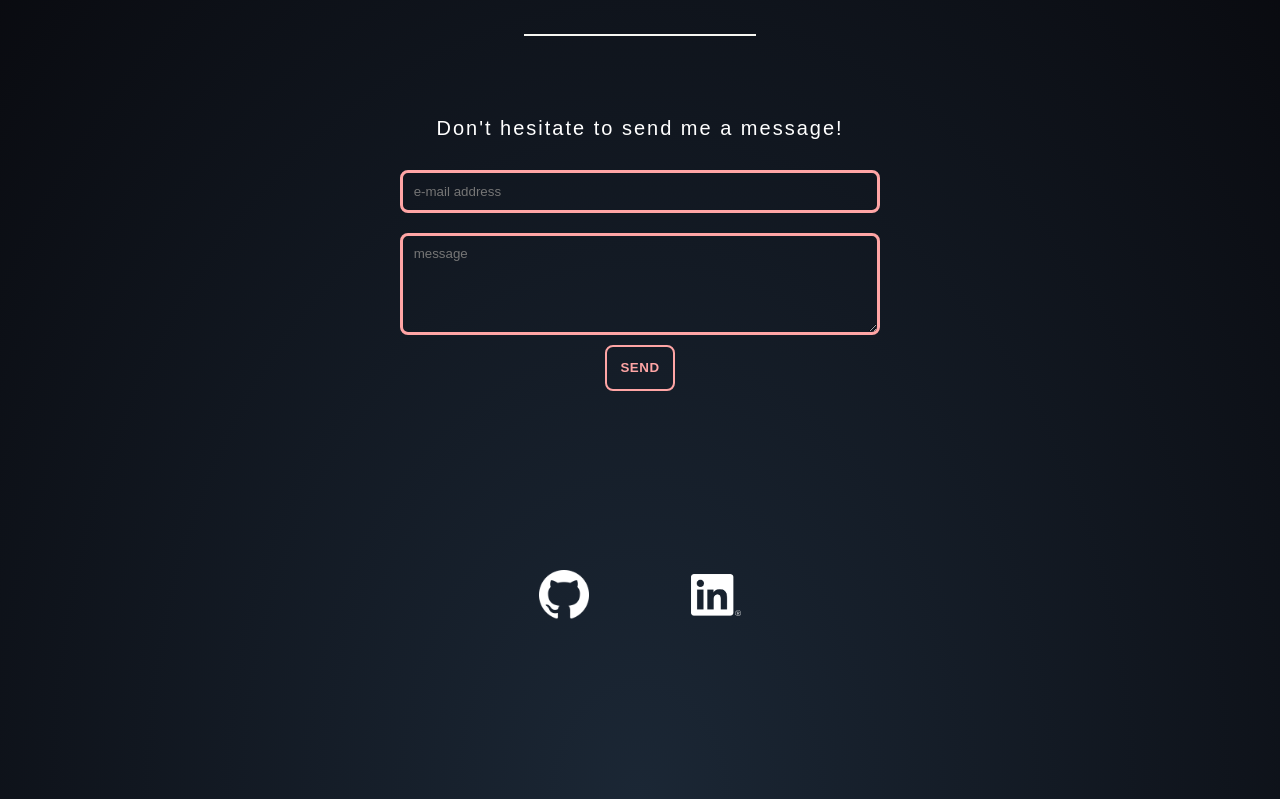
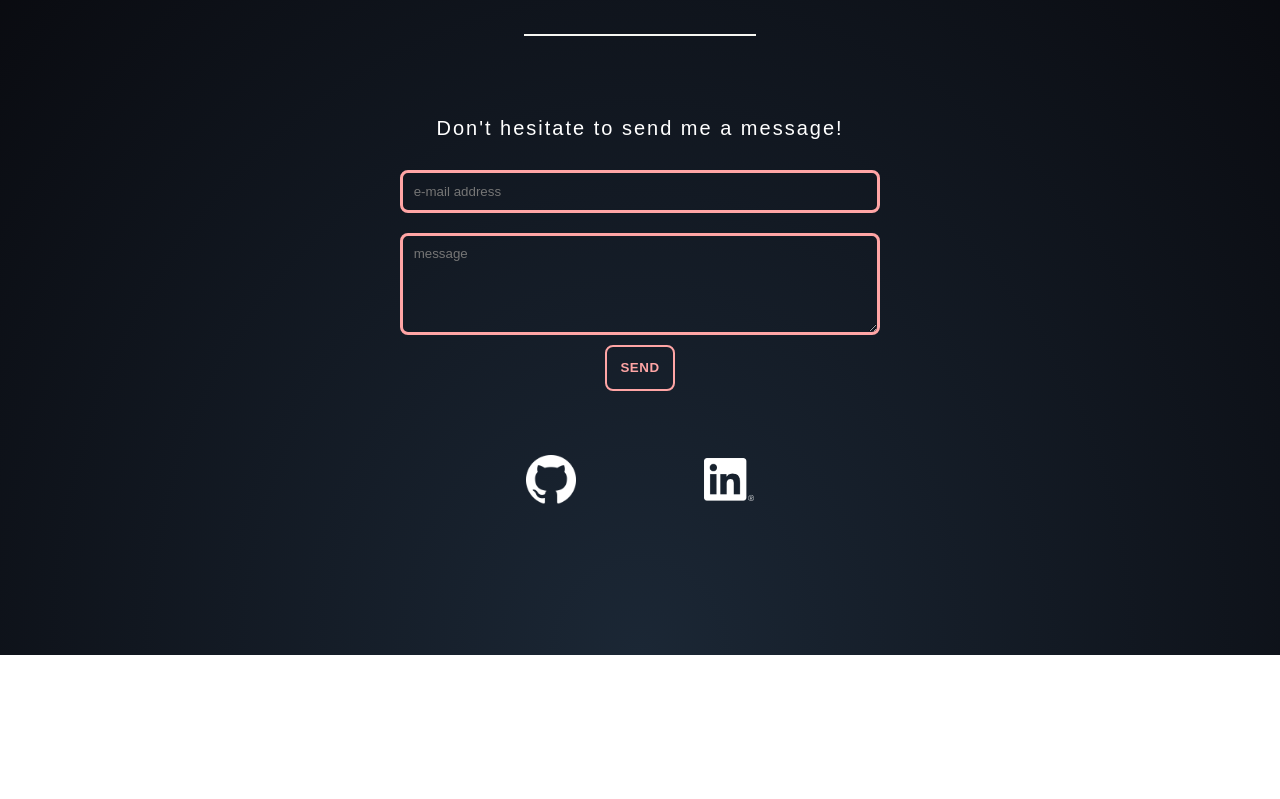
Before and after one commit to jo-szefer/portfolio, a React (Create React App) app in the folder frontend/: page / in a window 1280 px wide. Shown: the part 2305-3104 px from the top of the page. After the commit the page ends 2960 px from the top, so only its background shows below. Built offline with nearby package versions, Linux system fonts and the light colour scheme.

Commit message:
add linkedin and github links

```diff
--- a/frontend/src/components/Contact/SocialLinks.jsx
+++ b/frontend/src/components/Contact/SocialLinks.jsx
@@ -10,7 +10,9 @@
   justify-content: center;
   align-items: center;
   overflow: hidden;
-  margin: 10%;
+  @media (max-width: 768px) {
+    margin: 10%;
+  }
 `;
 
 const GithubLogo = styled.a`
@@ -36,7 +38,10 @@
 
 export const SocialLinks = () => (
   <LogosWrapper>
-    <GithubLogo href="https://github.com" target="_blank" />
-    <LinkedinLogo href="https://linkedin.com" target="_blank" />
+    <GithubLogo href="https://github.com/jo-szefer" target="_blank" />
+    <LinkedinLogo
+      href="https://www.linkedin.com/in/joanna-szefer-95ab701aa/"
+      target="_blank"
+    />
   </LogosWrapper>
 );
```
